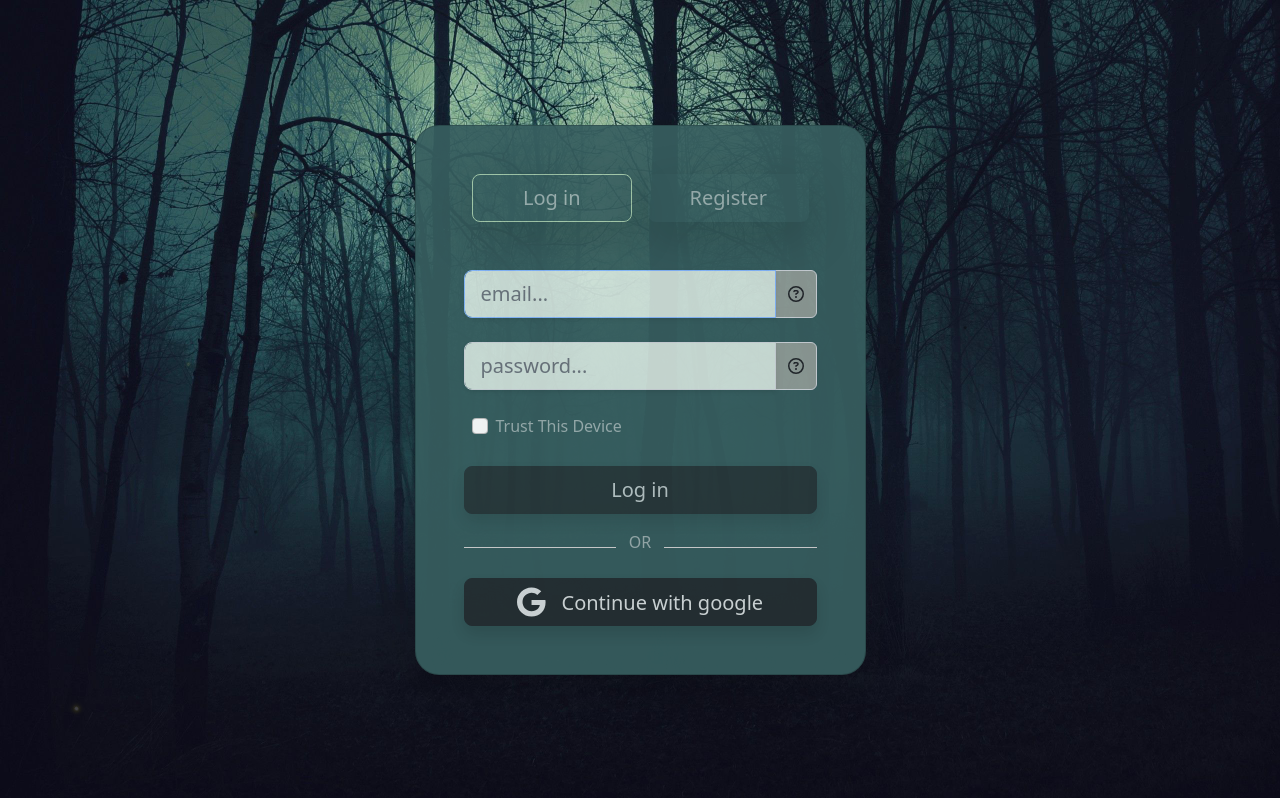
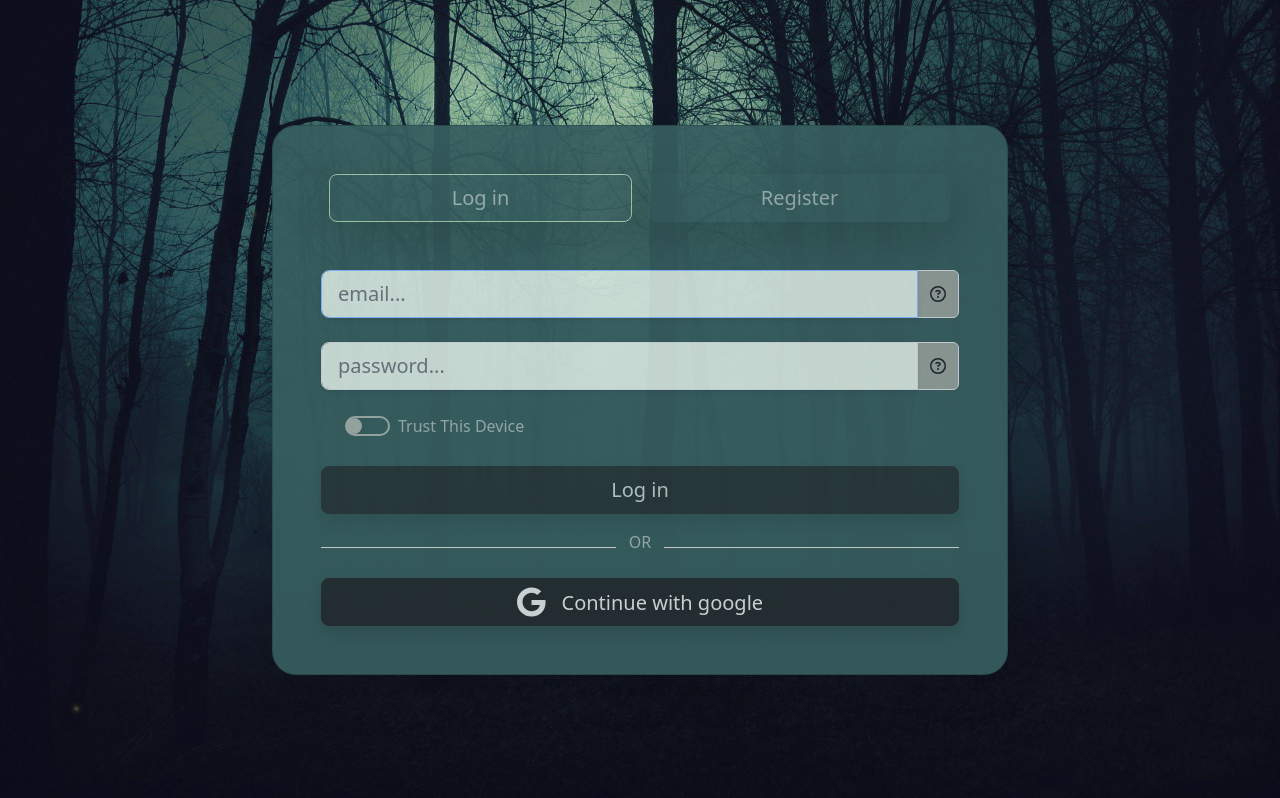
Before and after one commit to Marcin-Fraszczak/ToDoApp-OAuth, a React (Create React App) app in the folder frontend/: page /auth in a window 1280 px wide. Built offline with nearby package versions, Linux system fonts and the light colour scheme.

Commit message:
Missing, Chill and Navigation components updated

```diff
--- a/frontend/public/index.html
+++ b/frontend/public/index.html
@@ -10,6 +10,11 @@
     content="Frontend for ToDoApp"
   />
   <title>ToDoApp - OAuth</title>
+
+  <link rel="preconnect" href="https://fonts.googleapis.com">
+  <link rel="preconnect" href="https://fonts.gstatic.com" crossorigin>
+  <link href="https://fonts.googleapis.com/css2?family=Archivo+Black&display=swap" rel="stylesheet">
+
 </head>
 <body>
 <noscript>You need to enable JavaScript to run this app.</noscript>
--- a/frontend/src/App.js
+++ b/frontend/src/App.js
@@ -7,7 +7,8 @@ import RequireAuth from "./components/RequireAuth"
 import Missing from "./components/Missing"
 import AuthForm from "./components/AuthForm/AuthForm"
 import Home from "./components/Home/Home"
-import BackGround from "./components/Partials/BackGround"
+import Spinner from "./components/Spinner"
+import ChillOut from "./components/ChillOut"
 
 const App = () => {
 
@@ -17,7 +18,8 @@ const App = () => {
 
           {/* public routes */}
           <Route path="auth" element={<AuthForm/>}/>
-          <Route path="back" element={<BackGround/>}/>
+          <Route path="chill" element={<ChillOut/>}/>
+          <Route path="spin" element={<Spinner/>}/>
 
           {/* protected routes */}
           <Route element={<PersistLogin/>}>
--- a/frontend/src/api/axios.js
+++ b/frontend/src/api/axios.js
@@ -21,12 +21,6 @@ export const axiosJson = axios.create({
 export const handleAxiosErrors = (err, setErrMsg) => {
   if (!err?.response) {
     setErrMsg('No Server Response')
-  } else if (err.response?.status === 400) {
-    setErrMsg(`Missing Username or Password: ${err.response?.data?.detail?.msg || err.response?.data?.detail}`)
-  } else if (err.response?.status === 401) {
-    setErrMsg(`Unauthorized: ${err.response?.data?.detail?.msg || err.response?.data?.detail}`)
-  } else if (err.response?.status === 403) {
-    setErrMsg(`403: ${err.response?.data?.detail?.msg || err.response?.data?.detail}`)
   } else {
     setErrMsg(`Action Failed: ${err.response?.data?.detail?.msg || err.response?.data?.detail}`)
   }
--- a/frontend/src/components/AuthForm/AuthFormPartials/Checkbox.js
+++ b/frontend/src/components/AuthForm/AuthFormPartials/Checkbox.js
@@ -3,14 +3,19 @@ import React from "react"
 const CheckBox = (props) => {
 
   return (
-    <div className="form-check d-flex justify-content-start mb-4 mx-2 text-white-50">
-      <input
-        className="form-check-input text-dark"
-        type="checkbox"
-        onChange={() => props.setPersist(prev => !prev)}
-        checked={props.persist}
-      />
-      <label htmlFor="persist" className="ms-2">Trust This Device</label>
+    <div className="form-check d-flex justify-content-start align-items-center mb-4">
+      <label className="chkbx">
+        <input
+          type="checkbox"
+          onChange={() => props.setPersist(prev => !prev)}
+          checked={props.persist}
+        />
+        <span className="x"></span>
+      </label>
+      <label htmlFor="persist"
+             className={`ms-2 ${props.persist ? 'text-white' : 'text-white-50'}`}>
+        Trust This Device
+      </label>
     </div>
   )
 }
--- a/frontend/src/components/AuthForm/AuthFormPartials/FormBody.js
+++ b/frontend/src/components/AuthForm/AuthFormPartials/FormBody.js
@@ -10,7 +10,7 @@ const FormBody = (props) => {
     <section className="vh-100">
       <div className="container py-5 h-100">
         <div className="row d-flex justify-content-center align-items-center h-100">
-          <div className="col-12 col-md-9 col-lg-6 col-xl-5">
+          <div className="col-12 col-md-9 col-lg-8 col-xl-8">
             <div className="card shadow-lg" style={cardStyle}>
               <div className="card-body p-5 text-center">
                 {props.children}
--- /dev/null
+++ b/frontend/src/components/ChillOut.js
@@ -0,0 +1,50 @@
+import {useEffect, useState} from "react"
+import {useNavigate} from "react-router-dom"
+
+const ChillOut = () => {
+  const [date, setDate] = useState("")
+  const [time, setTime] = useState("")
+  const [showButton, setShowButton] = useState(false)
+  const navigate = useNavigate()
+
+  useEffect(() => {
+    const intervalId = setInterval(getTime, 1000)
+    const timeoutId = setTimeout(() => setShowButton(true), 1500)
+
+    return () => {
+      clearInterval(intervalId)
+      clearTimeout(timeoutId)
+    }
+  }, [])
+
+  const getTime = () => {
+    const accuTime = new Date()
+    accuTime.setSeconds(accuTime.getSeconds() + 2)
+    setDate(accuTime.toLocaleDateString())
+    setTime(new Date().toLocaleTimeString())
+  }
+
+  const clockStyle = {
+    fontFamily: 'Archivo Black, sans-serif',
+    fontSize: "5rem",
+    position: "absolute",
+    top: "50%",
+    left: "50%",
+    margin: "-8rem 0 0 -15rem",
+  }
+
+  return (
+    <div className="d-flex">
+      <div className="text-white text-center" style={clockStyle}>
+        <div>{date}</div>
+        <div>{time}</div>
+        {showButton &&
+          <button className="btn btn-sm btn-outline-secondary" onClick={() => navigate("/")}>Back To Work</button>
+        }
+
+      </div>
+    </div>
+  )
+}
+
+export default ChillOut
--- a/frontend/src/components/Missing.js
+++ b/frontend/src/components/Missing.js
@@ -1,14 +1,18 @@
 import {Link} from "react-router-dom"
+import FormBody from "./AuthForm/AuthFormPartials/FormBody"
 
 const Missing = () => {
+  const buttonGroupStyle = "mt-4 d-flex justify-content-around"
+  const buttonStyle = "btn btn-outline-light"
+
   return (
-    <article style={{padding: "100px"}}>
-      <h1>Oops!</h1>
-      <p>Page Not Found</p>
-      <div className="flexGrow">
-        <Link to="/">Visit Our Homepage</Link>
+    <FormBody>
+      <img src="/404.jpg" alt="404 Not Found" style={{width: "100%"}}/>
+      <div className={buttonGroupStyle}>
+        <Link to="/" className={buttonStyle}>Homepage</Link>
+        <Link to="/chill" className={buttonStyle}>Just Chill</Link>
       </div>
-    </article>
+    </FormBody>
   )
 }
 
--- a/frontend/src/components/Partials/Navigation.js
+++ b/frontend/src/components/Partials/Navigation.js
@@ -22,16 +22,21 @@ const Navigation = () => {
     opacity: "0.97",
   }
 
+  const buttonVariant = "outline-light mx-1"
+
   return (
     <Navbar collapseOnSelect expand="md" bg="dark" variant="dark" sticky="top" style={navbarStyle}>
-      <Container>
+      <Container className="w-75">
         <Navbar.Brand href="/">ToDoApp</Navbar.Brand>
         <Navbar.Toggle aria-controls="responsive-navbar-nav"/>
         <Navbar.Collapse id="responsive-navbar-nav" className=" justify-content-around">
-          <Button variant="outline-light" onClick={refresh}>Refresh</Button>
+
+          <Button variant={buttonVariant} onClick={refresh}>Refresh</Button>
+          <Button variant={buttonVariant} onClick={() => navigate("/chill")}>Chill</Button>
           <span className="text-white-50 mx-4">{auth.username}</span>
           <Timer/>
-          <Button variant="outline-light" onClick={logoutUser}>Log out</Button>
+          <Button variant={buttonVariant} onClick={logoutUser}>Log out</Button>
+
         </Navbar.Collapse>
       </Container>
     </Navbar>
--- a/frontend/src/components/PersistLogin.js
+++ b/frontend/src/components/PersistLogin.js
@@ -2,6 +2,7 @@ import {Outlet} from "react-router-dom"
 import {useState, useEffect} from "react"
 import useRefreshToken from '../hooks/useRefreshToken'
 import useAuth from '../hooks/useAuth'
+import Spinner from "./Spinner"
 
 const PersistLogin = () => {
   const [isLoading, setIsLoading] = useState(true)
@@ -15,7 +16,7 @@ const PersistLogin = () => {
       try {
         await refresh()
       } catch (err) {
-        console.error("refresh error", err)
+        // console.error("refresh error", err)
       } finally {
         isMounted && setIsLoading(false)
       }
@@ -31,7 +32,7 @@ const PersistLogin = () => {
       {!persist
         ? <Outlet/>
         : isLoading
-          ? <p>Loading...</p>
+          ? <Spinner/>
           : <Outlet/>
       }
     </>
--- /dev/null
+++ b/frontend/src/components/Spinner.js
@@ -0,0 +1,20 @@
+const Spinner = () => {
+  const spinnerStyle = {
+    position: "absolute",
+    top: "50%",
+    left: "50%",
+    margin: "-5rem 0 0 -5rem",
+    height: "10rem",
+    width: "10rem",
+  }
+
+  return (
+    <div className='d-flex'>
+      <div className="spinner-border text-light" role="status" style={spinnerStyle}>
+        <span className="visually-hidden">Loading...</span>
+      </div>
+    </div>
+  )
+}
+
+export default Spinner
--- a/frontend/src/index.css
+++ b/frontend/src/index.css
@@ -6,6 +6,52 @@ body {
     /*background: url(https://i.pinimg.com/originals/44/6e/3b/446e3b79395a287ca32f7977dd83b290.jpg);*/
     background: url('../public/background.jpg');
     background-size: cover;
+}
+
+
+/*custom checkbox*/
+.chkbx input[type=checkbox] {
+    display: none;
+}
+
+.chkbx {
+    position: relative;
+    cursor: pointer;
+}
+
+.chkbx .x {
+    display: block;
+    opacity: 0.8;
+    width: 45px;
+    height: 20px;
+    border: 2px solid #B8BDB7;
+    border-radius: 60px;
+    transition: 0.5s;
+}
+
+.chkbx .x:before {
+    content: "";
+    position: absolute;
+    width: 16px;
+    height: 16px;
+    top: 2px;
+    left: 1px;
+    box-sizing: border-box;
+    background: #B8BDB7;
+    border: 2px solid #B8BDB7;
+    border-radius: 40px;
+    transition: 0.5s;
+}
+
+.chkbx :checked ~ .x:before {
+    background: #ffffff;
+    border-color: #ffffff;
+    opacity: 1;
+    transform: translatex(27px);
+}
+
+.chkbx :checked ~ .x {
+    border-color: #ffffff;
 }
 
 .firefly {
```
Also changed, not shown: frontend/public/404.jpg (added), 1 other file (tests, documents, lock files or other folders).
